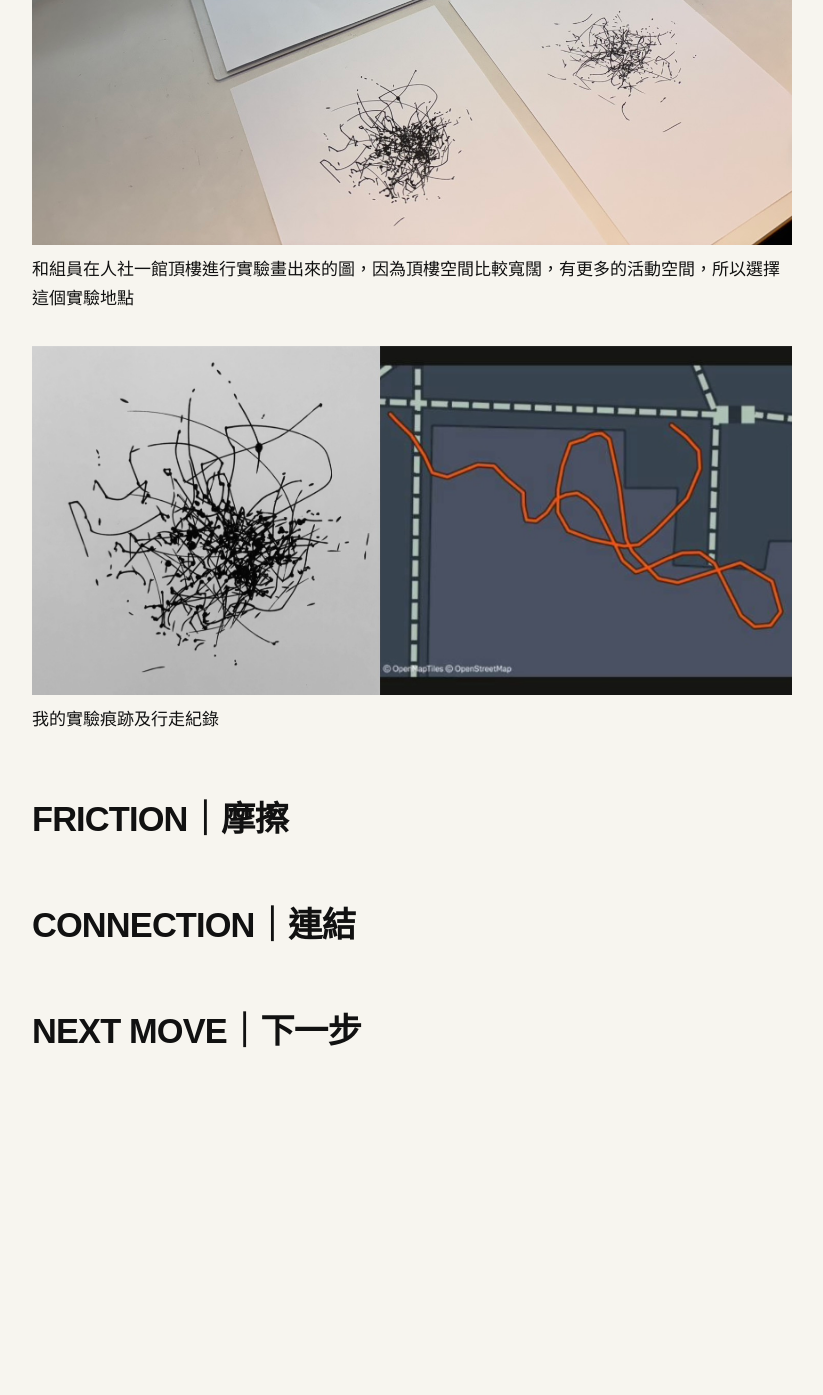
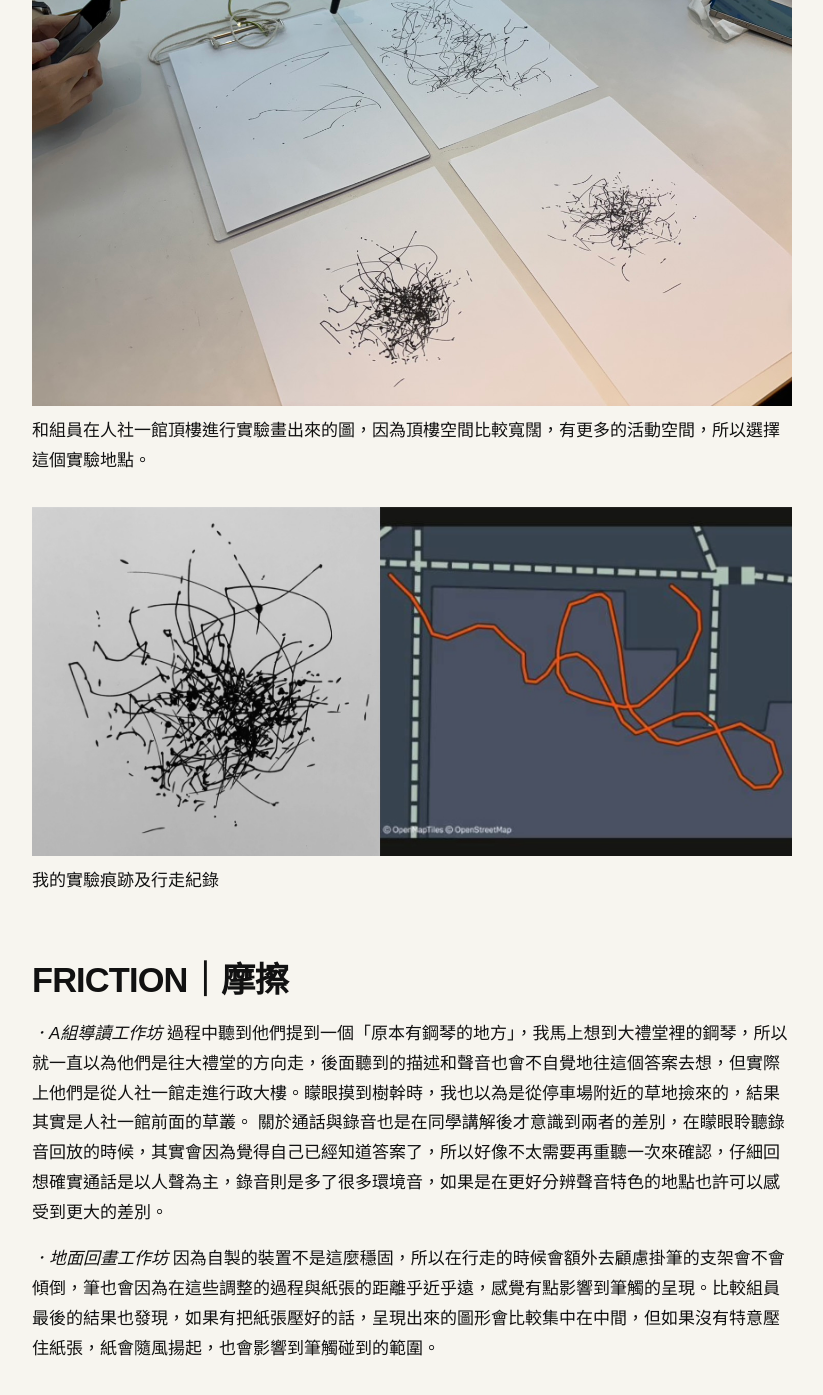
Before and after one commit to liki1928/fieldworkarchive, a Jekyll site: the page built from weeks/week-03.md, in a window 1280 px wide and 1400 px high, scrolled down 2338 px. Shown: the top 1395 px of the window, without its empty margins (48-871 px from the left). Built offline with Jekyll 4.4.1, drawn with Linux system fonts in a browser that asks for light colours; our own code applies the rules of GitHub Pages for plain Markdown files; before the commit the page ends 3497 px from its top, so only the background shows below that; some of the changed text lies outside the part shown.

Commit message:
Update week-03.md

```diff
--- a/weeks/week-03.md
+++ b/weeks/week-03.md
@@ -1,4 +1,4 @@
----
+    ---
 title: "W03｜路徑、天氣與觸覺"
 permalink: /weeks/week-03/
 ---
@@ -13,18 +13,26 @@ permalink: /weeks/week-03/
 <!-- 放入 1–3 張圖片，並為每張圖片寫下具體說明：何時、何地、發生了什麼，以及為什麼留下它。 -->
 ### _．A組導讀工作坊_
 ![圖ㄧ]({{ '/assets/images/w03-1.jpg' | relative_url }})
-組員從人社一館和行政大樓之間的路徑帶回的樹幹，觸感很鮮明，即使矇著眼也能清楚知道是什麼
+兩位組員離開教室在校園依隨意路徑行走，一個人打電話描述路徑，一個人錄音。留在教室裡的兩個人一起聽電話內容，但不能回應，其中一人(我)要矇眼，並觸摸組員帶回來的東西，再還原路徑。
+
+組員從人社一館和行政大樓之間的路徑帶回的樹幹，觸感很鮮明，即使矇著眼也能清楚知道是什麼。
 
 ### _．地面回畫工作坊_
 ![圖二]({{ '/assets/images/w03-2.jpg' | relative_url }})
 製作 Seismographic Sketching Device
 ![圖三]({{ '/assets/images/w03-3.jpg' | relative_url }})
-和組員在人社一館頂樓進行實驗畫出來的圖，因為頂樓空間比較寬闊，有更多的活動空間，所以選擇這個實驗地點
+和組員在人社一館頂樓進行實驗畫出來的圖，因為頂樓空間比較寬闊，有更多的活動空間，所以選擇這個實驗地點。
 ![圖四]({{ '/assets/images/w03-4.jpg' | relative_url }})
 我的實驗痕跡及行走紀錄
 
 ## FRICTION｜摩擦
 <!-- 描述一個沒有如預期發生的瞬間。 -->
+_．A組導讀工作坊_
+過程中聽到他們提到一個「原本有鋼琴的地方」，我馬上想到大禮堂裡的鋼琴，所以就一直以為他們是往大禮堂的方向走，後面聽到的描述和聲音也會不自覺地往這個答案去想，但實際上他們是從人社一館走進行政大樓。矇眼摸到樹幹時，我也以為是從停車場附近的草地撿來的，結果其實是人社一館前面的草叢。
+關於通話與錄音也是在同學講解後才意識到兩者的差別，在矇眼聆聽錄音回放的時候，其實會因為覺得自己已經知道答案了，所以好像不太需要再重聽一次來確認，仔細回想確實通話是以人聲為主，錄音則是多了很多環境音，如果是在更好分辨聲音特色的地點也許可以感受到更大的差別。
+
+_．地面回畫工作坊_
+因為自製的裝置不是這麼穩固，所以在行走的時候會額外去顧慮掛筆的支架會不會傾倒，筆也會因為在這些調整的過程與紙張的距離乎近乎遠，感覺有點影響到筆觸的呈現。比較組員最後的結果也發現，如果有把紙張壓好的話，呈現出來的圖形會比較集中在中間，但如果沒有特意壓住紙張，紙會隨風揚起，也會影響到筆觸碰到的範圍。
 
 ## CONNECTION｜連結
 <!-- 選擇本週閱讀或課堂案例中的一個概念。它如何改變你對上述瞬間的理解？ -->
```
